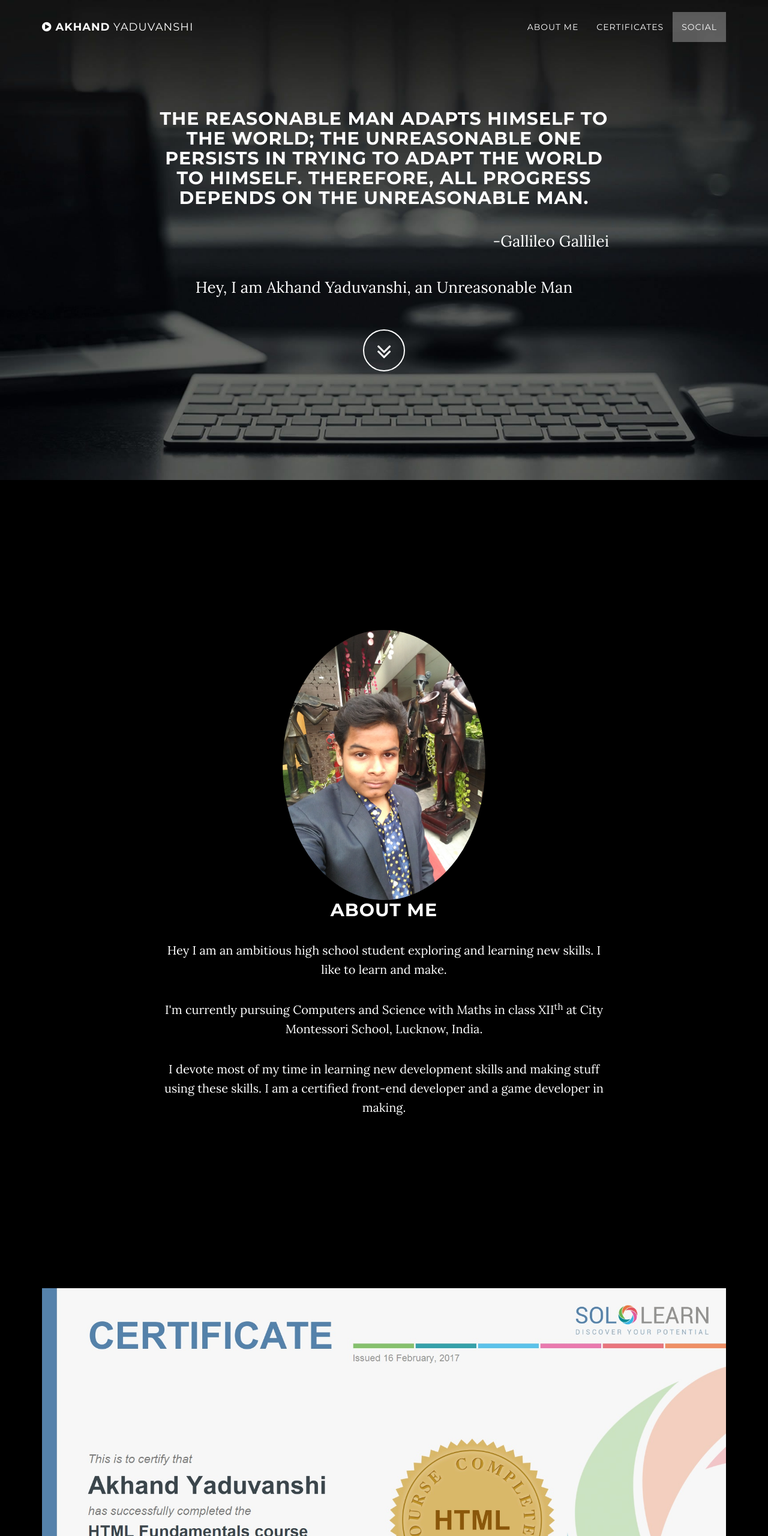
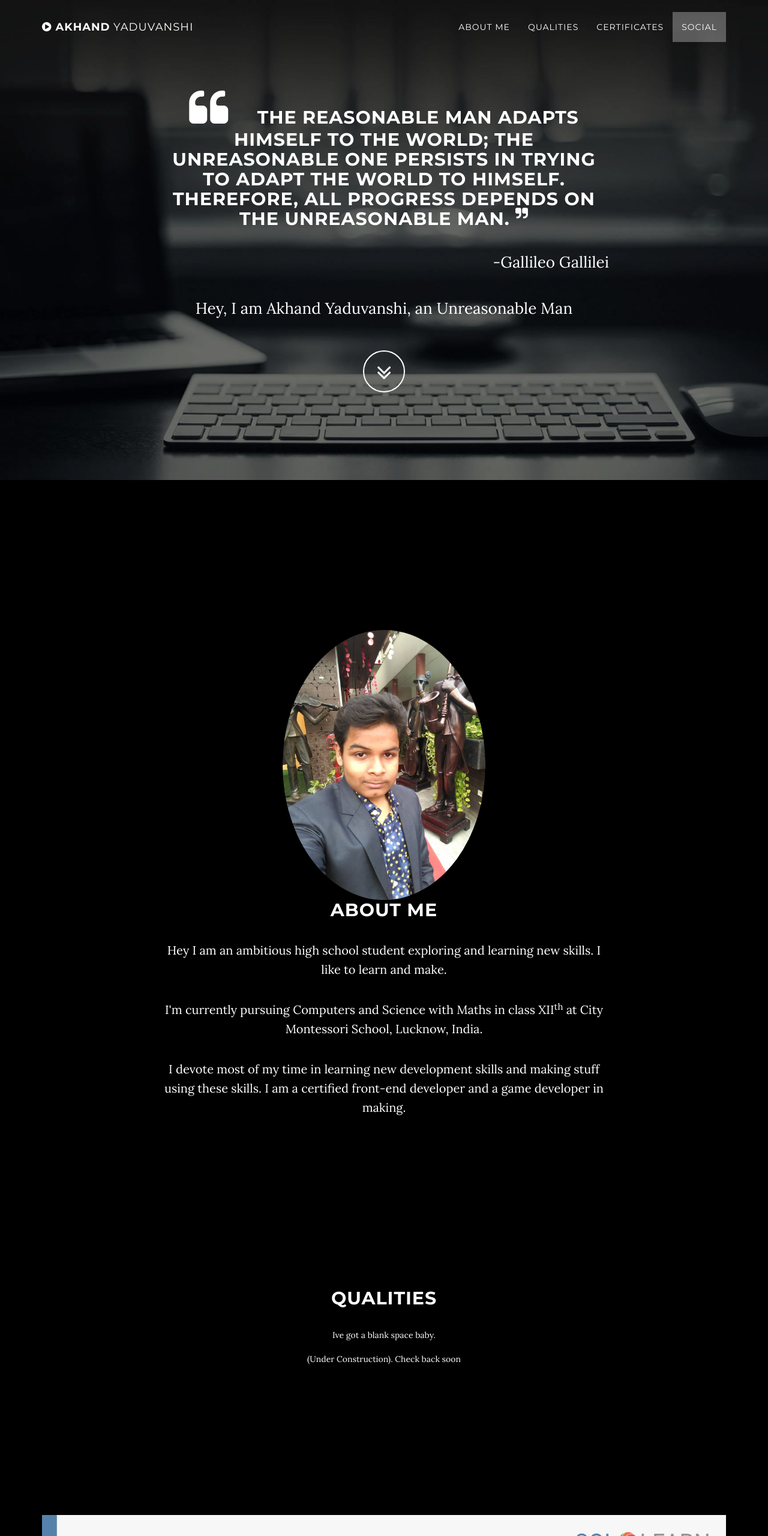
Before and after one commit to Silv3rh4t/silv3rh4t.github.io, a plain HTML site: page index.html in a window 1280 px wide. Shown: the top 2560 px of the page at 60% size. Drawn offline with nearby package versions, Linux system fonts and the light colour scheme.

Commit message:
New Section
Made some crap

```diff
--- a/css/custom.css
+++ b/css/custom.css
@@ -50,10 +50,10 @@
   background-color: #6e5494;
 }
 
-.head-new{
-  text-size:20px;
-}
-
 .side{
   text-align: right;
 }
+
+.quote{
+  font-size: 70px;
+}
--- a/index.html
+++ b/index.html
@@ -80,6 +80,9 @@
                         <a class="page-scroll" href="#about">About Me</a>
                     </li>
                     <li>
+                        <a class="page-scroll" href="#qualities">Qualities</a>
+                    </li>
+                    <li>
                         <a class="page-scroll" href="#achievements">Certificates</a>
                     </li>
                     <li>
@@ -98,9 +101,14 @@
             <div class="container">
                 <div class="row">
                     <div class="col-md-8 col-md-offset-2">
-                        <h1 class="brand-heading">The reasonable man adapts himself to the world;
-                        the unreasonable one persists in trying to adapt the world to himself.
-                        Therefore, all progress depends on the unreasonable man.</h1>
+                        <h1 class="brand-heading">
+                            <i class="fa  fa-quote-left quote"></i>
+                            &nbsp;&nbsp;&nbsp;
+                            The reasonable man adapts himself to the world;
+                            the unreasonable one persists in trying to adapt the world to himself.
+                            Therefore, all progress depends on the unreasonable man.
+                            <sup> <i class="fa  fa-quote-right"></i></sup>
+                            </h1>
                         <p class="side intro-text">-Gallileo Gallilei</p>
                         <p class="intro-text">Hey, I am Akhand Yaduvanshi, an Unreasonable Man</p>
                         <a href="#about" class="btn btn-circle page-scroll">
@@ -120,15 +128,20 @@
             <div class="col-lg-8 col-lg-offset-2">
                 <h2>About Me</h2>
                 <p>Hey I am an ambitious high school student exploring and learning new skills. I like to learn and make. </p>
-
-                    <p>
-                        <p>I'm currently pursuing Computers and Science with Maths in class XII<sup>th</sup> at City Montessori School, Lucknow, India.</p>
-                        <p>I devote most of my time in learning new development skills and making stuff using these skills. I am a certified front-end developer and a game developer in making. </p>
-                        </div>
+                <p>I'm currently pursuing Computers and Science with Maths in class XII<sup>th</sup> at City Montessori School, Lucknow, India.</p>
+                <p>I devote most of my time in learning new development skills and making stuff using these skills. I am a certified front-end developer and a game developer in making. </p>
+            </div>
         </div>
     </section>
 
-    <!-- Download Section -->
+    <section id="qualities" class="container content-section text-center">
+        <h2>Qualities</h2>
+            Ive got a blank space baby.
+            <br><br>
+            (Under Construction). Check back soon
+    </section>
+
+    <!-- Achievements Section -->
     <section id="achievements" class="content-section text-center">
         <div id="gallery" class="container text-center">
             <img class="img-responsive" src="Certificates/Solo_HTML.jpg" alt="SoloLearn HTML Certificate" />
```
